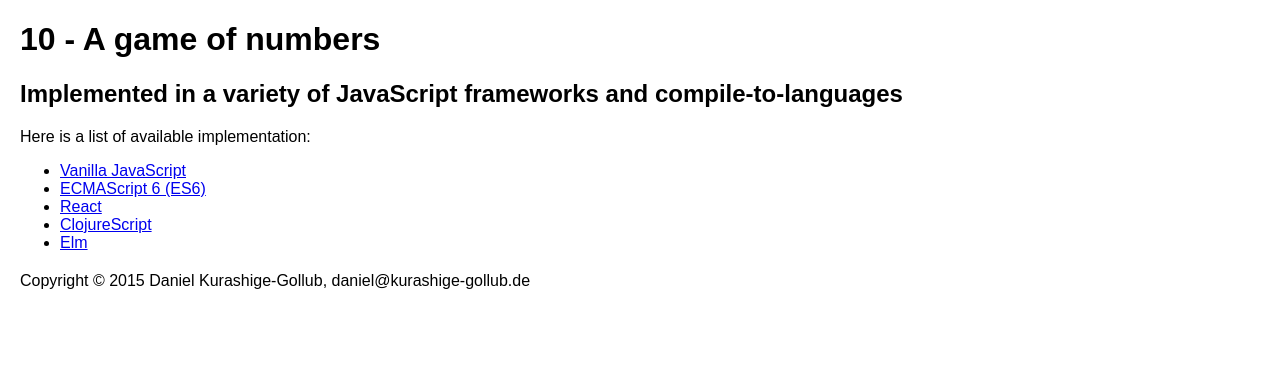
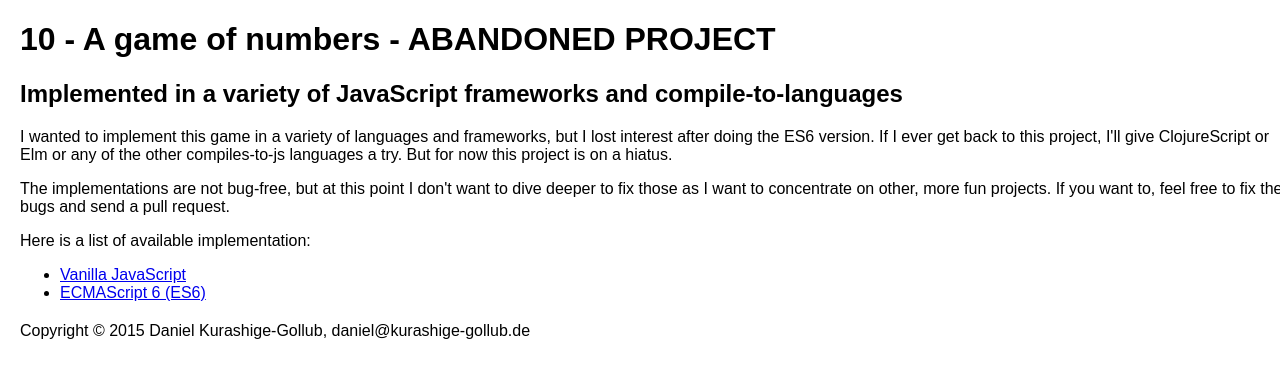
Before and after one commit to dgollub/js10, a plain HTML site: page src/index.html in a window 1280 px wide. Drawn offline with Linux system fonts and the light colour scheme.

Commit message:
added note about abandonded status, changed animation speeds in es6 version and removed elm, clojurescript shells, because project is abandonded from now on until further notice

```diff
--- a/src/index.html
+++ b/src/index.html
@@ -13,18 +13,21 @@
 </head>
 <body>
     <div id="header">
-        <h1>10 - A game of numbers</h1>
+        <h1>10 - A game of numbers - ABANDONED PROJECT</h1>
         <h2>Implemented in a variety of JavaScript frameworks and compile-to-languages</h2>
     </div>
 
     <div id="body">
+        <p>
+            I wanted to implement this game in a variety of languages and frameworks, but I lost interest after doing the ES6 version.
+            If I ever get back to this project, I'll give ClojureScript or Elm or any of the other compiles-to-js languages a try. But for now this project is on a hiatus.
+        </p>
+        <p>The implementations are not bug-free, but at this point I don't want to dive deeper to fix those as I want to concentrate on other, more fun projects. If you want to, feel free to fix the bugs and send a pull request.</p>
         <p>Here is a list of available implementation:</p>
         <ul>
             <li><a href="vanilla-js/">Vanilla JavaScript</a></li>
             <li><a href="es6/">ECMAScript 6 (ES6)</a></li>
-            <li><a href="react/">React</a></li>
-            <li><a href="cljs/">ClojureScript</a></li>
-            <li><a href="elm/">Elm</a></li>
+            <!-- <li><a href="react/">React</a></li> -->
         </ul>
     </div>
 
```
Also changed, not shown: src/react/index.html (+1 -0 lines), src/cljs/index.html (deleted), src/elm/index.html (deleted), src/es6/dist/app.js, 5 other files.
